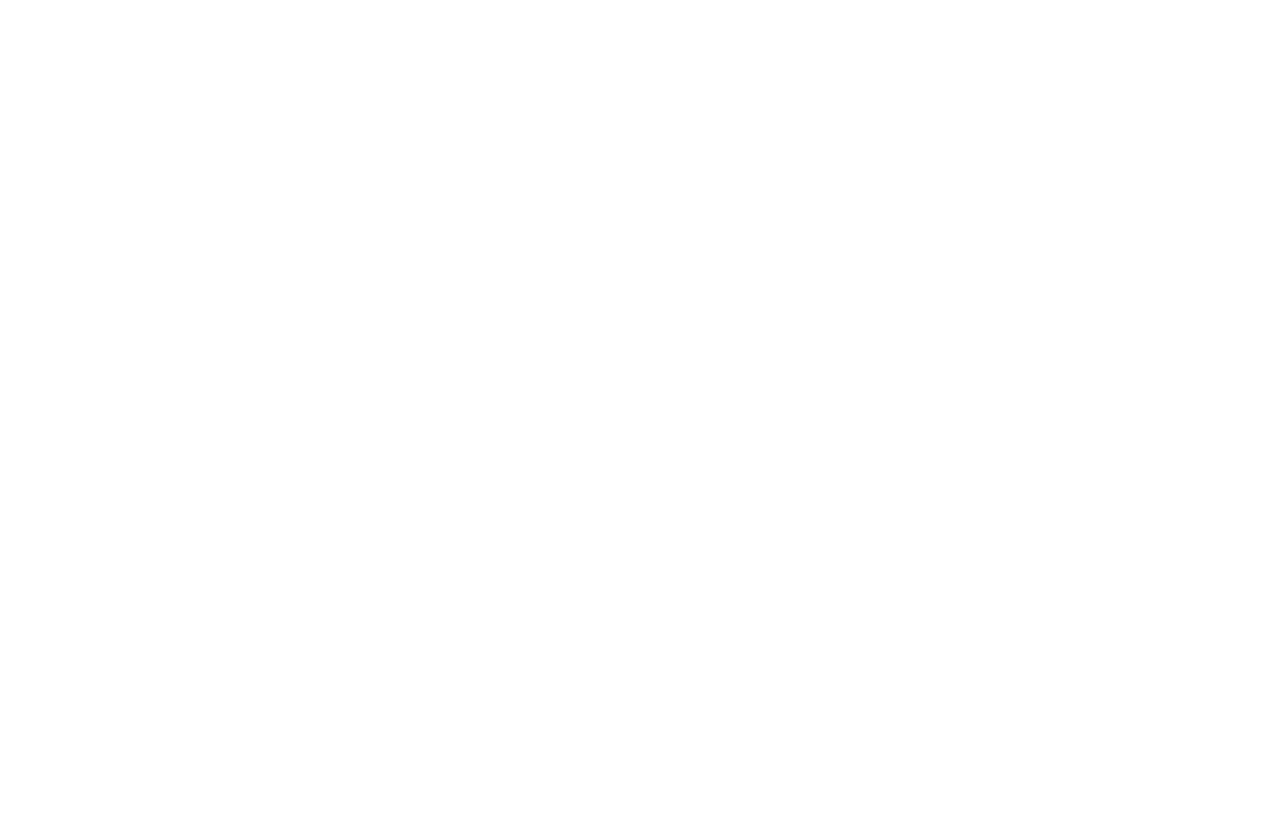
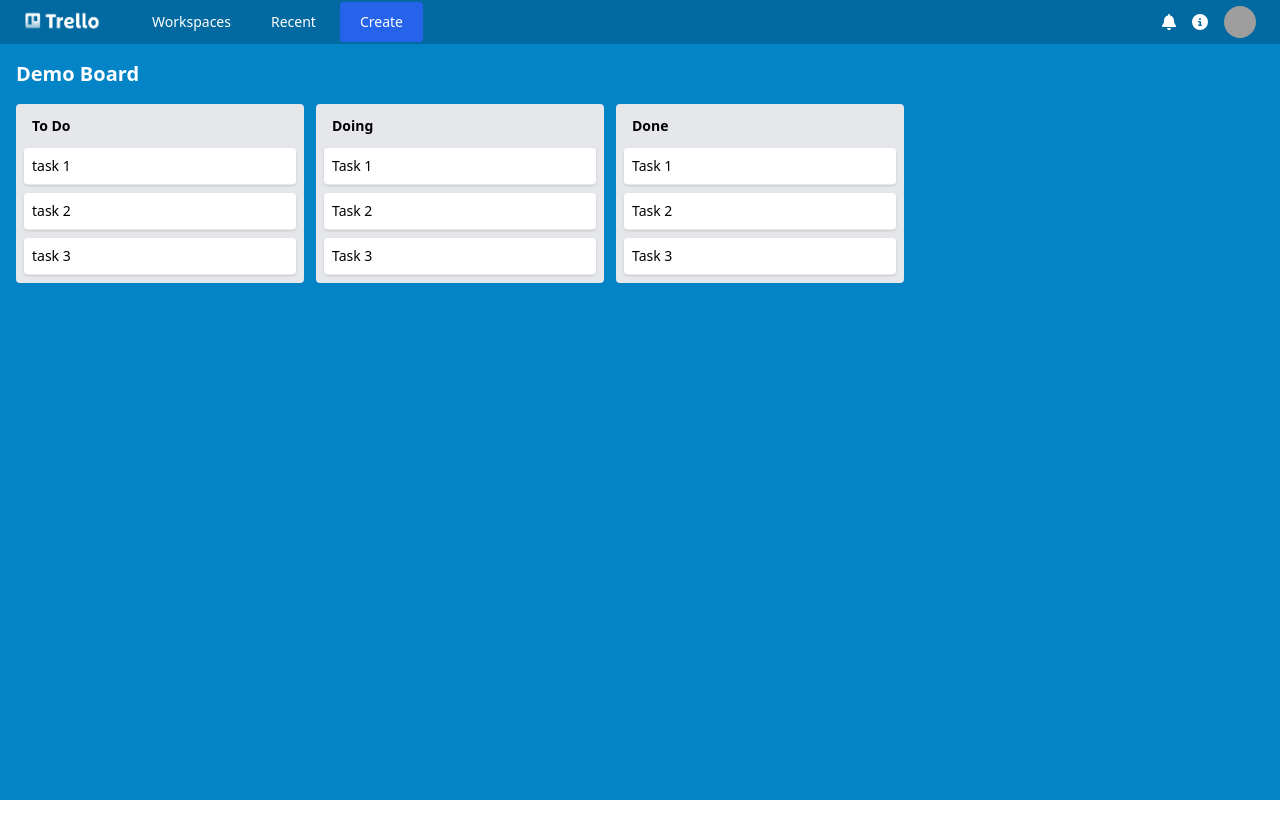
Before and after one commit to AdrianGerman/trello_clon_angular, an Angular app: page /board in a window 1280 px wide. Before the commit this address led to /. Shown: the top 838 px of the page. Before the commit the page ends 800 px from the top, so only its background shows below. Built offline with nearby package versions, Linux system fonts and the light colour scheme; grey boxes are pictures that could not be loaded.

Commit message:
drag and drop with sorting

```diff
--- a/src/app/app.routes.ts
+++ b/src/app/app.routes.ts
@@ -1,6 +1,7 @@
 import { Routes } from '@angular/router';
 import { LoginComponent } from './pages/login/login.component';
 import { BoardsComponent } from './pages/boards/boards.component';
+import { BoardComponent } from './pages/board/board.component';
 
 export const routes: Routes = [
   {
@@ -11,4 +12,8 @@
     path: 'boards',
     component: BoardsComponent,
   },
+  {
+    path: 'board',
+    component: BoardComponent,
+  },
 ];
--- /dev/null
+++ b/src/app/models/todo.model.ts
@@ -0,0 +1,4 @@
+export interface ToDo {
+  id: string;
+  title: string;
+}
--- /dev/null
+++ b/src/app/pages/board/board.component.html
@@ -0,0 +1,77 @@
+<div class="flex flex-col h-screen">
+  <app-navbar></app-navbar>
+  <div class="w-full grow bg-sky-600 px-4 pb-4">
+    <div>
+      <h2 class="text-xl font-bold text-white my-4">Demo Board</h2>
+    </div>
+    <div class="flex items-start w-full h-full">
+      <div class="rounded bg-gray-200 w-72 p-2 mr-3">
+        <div class="flex justify-between py-1">
+          <h3 class="text-sm font-bold ml-2">To Do</h3>
+        </div>
+
+        <div
+          class="text-sm mt-2"
+          cdkDropList
+          (cdkDropListDropped)="drop($event)"
+        >
+          <div
+            *ngFor="let todo of todos"
+            cdkDrag
+            class="bg-white shadow p-2 rounded mt-2 border-b border-x-gray-300 cursor-pointer hover:bg-gray-400"
+          >
+            {{ todo.title }}
+          </div>
+        </div>
+      </div>
+
+      <div class="rounded bg-gray-200 w-72 p-2 mr-3">
+        <div class="flex justify-between py-1">
+          <h3 class="text-sm font-bold ml-2">Doing</h3>
+        </div>
+
+        <div class="text-sm mt-2">
+          <div
+            class="bg-white shadow p-2 rounded mt-2 border-b border-x-gray-300 cursor-pointer hover:bg-gray-400"
+          >
+            Task 1
+          </div>
+          <div
+            class="bg-white shadow p-2 rounded mt-2 border-b border-x-gray-300 cursor-pointer hover:bg-gray-400"
+          >
+            Task 2
+          </div>
+          <div
+            class="bg-white shadow p-2 rounded mt-2 border-b border-x-gray-300 cursor-pointer hover:bg-gray-400"
+          >
+            Task 3
+          </div>
+        </div>
+      </div>
+
+      <div class="rounded bg-gray-200 w-72 p-2 mr-3">
+        <div class="flex justify-between py-1">
+          <h3 class="text-sm font-bold ml-2">Done</h3>
+        </div>
+
+        <div class="text-sm mt-2">
+          <div
+            class="bg-white shadow p-2 rounded mt-2 border-b border-x-gray-300 cursor-pointer hover:bg-gray-400"
+          >
+            Task 1
+          </div>
+          <div
+            class="bg-white shadow p-2 rounded mt-2 border-b border-x-gray-300 cursor-pointer hover:bg-gray-400"
+          >
+            Task 2
+          </div>
+          <div
+            class="bg-white shadow p-2 rounded mt-2 border-b border-x-gray-300 cursor-pointer hover:bg-gray-400"
+          >
+            Task 3
+          </div>
+        </div>
+      </div>
+    </div>
+  </div>
+</div>
--- /dev/null
+++ b/src/app/pages/board/board.component.ts
@@ -0,0 +1,46 @@
+import { Component } from '@angular/core';
+import { CommonModule } from '@angular/common';
+import { DragDropModule } from '@angular/cdk/drag-drop';
+import { CdkDragDrop, moveItemInArray } from '@angular/cdk/drag-drop';
+import { NavbarComponent } from '../../components/navbar/navbar.component';
+import { ToDo } from '../../models/todo.model';
+
+@Component({
+  selector: 'app-board',
+  standalone: true,
+  imports: [CommonModule, DragDropModule, NavbarComponent],
+  templateUrl: './board.component.html',
+  styles: [
+    `
+      /* Animate items as they're being sorted. */
+      .cdk-drop-list-dragging .cdk-drag {
+        transition: transform 250ms cubic-bezier(0, 0, 0.2, 1);
+      }
+
+      /* Animate an item that has been dropped. */
+      .cdk-drag-animating {
+        transition: transform 300ms cubic-bezier(0, 0, 0.2, 1);
+      }
+    `,
+  ],
+})
+export class BoardComponent {
+  todos: ToDo[] = [
+    {
+      id: '1',
+      title: 'task 1',
+    },
+    {
+      id: '2',
+      title: 'task 2',
+    },
+    {
+      id: '3',
+      title: 'task 3',
+    },
+  ];
+
+  drop(event: CdkDragDrop<any[]>) {
+    moveItemInArray(this.todos, event.previousIndex, event.currentIndex);
+  }
+}
```
